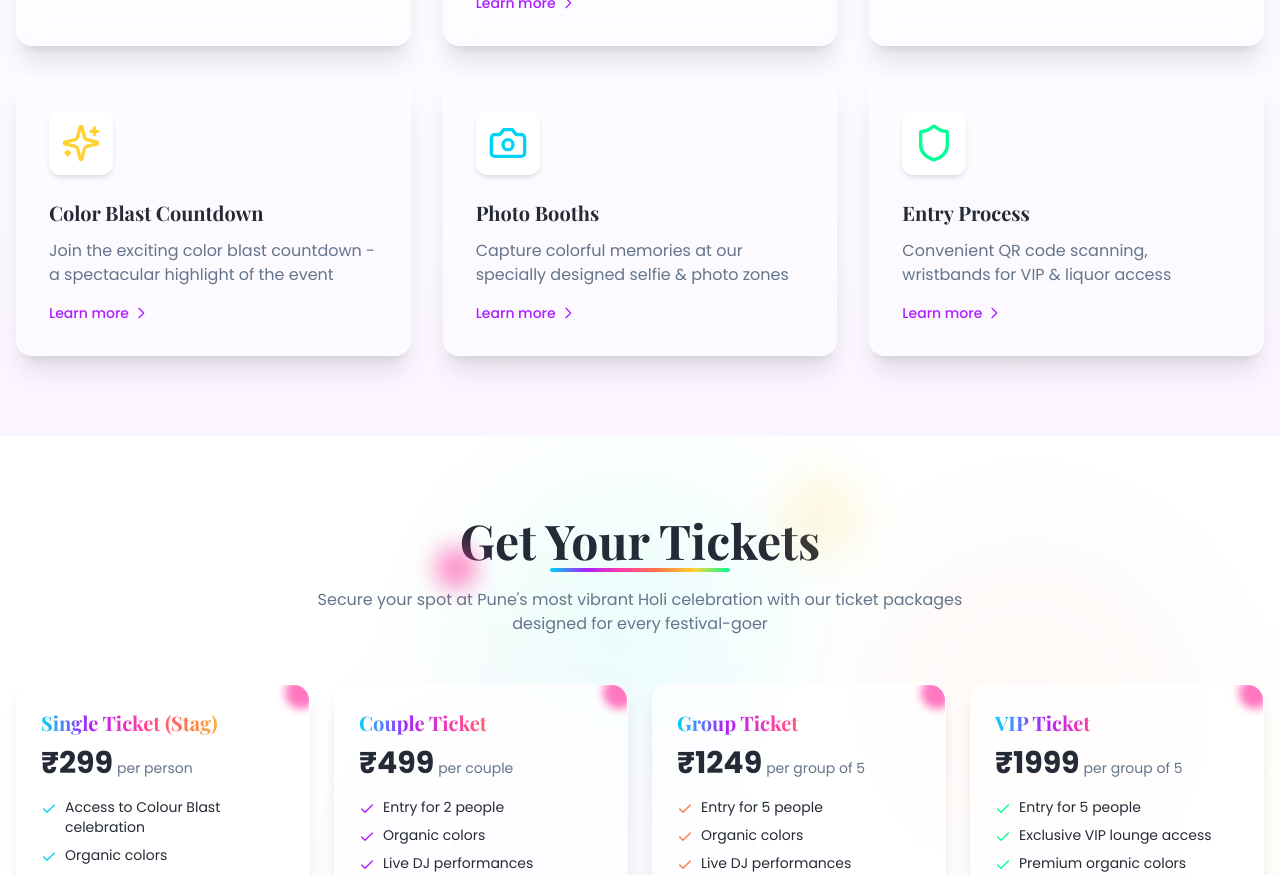
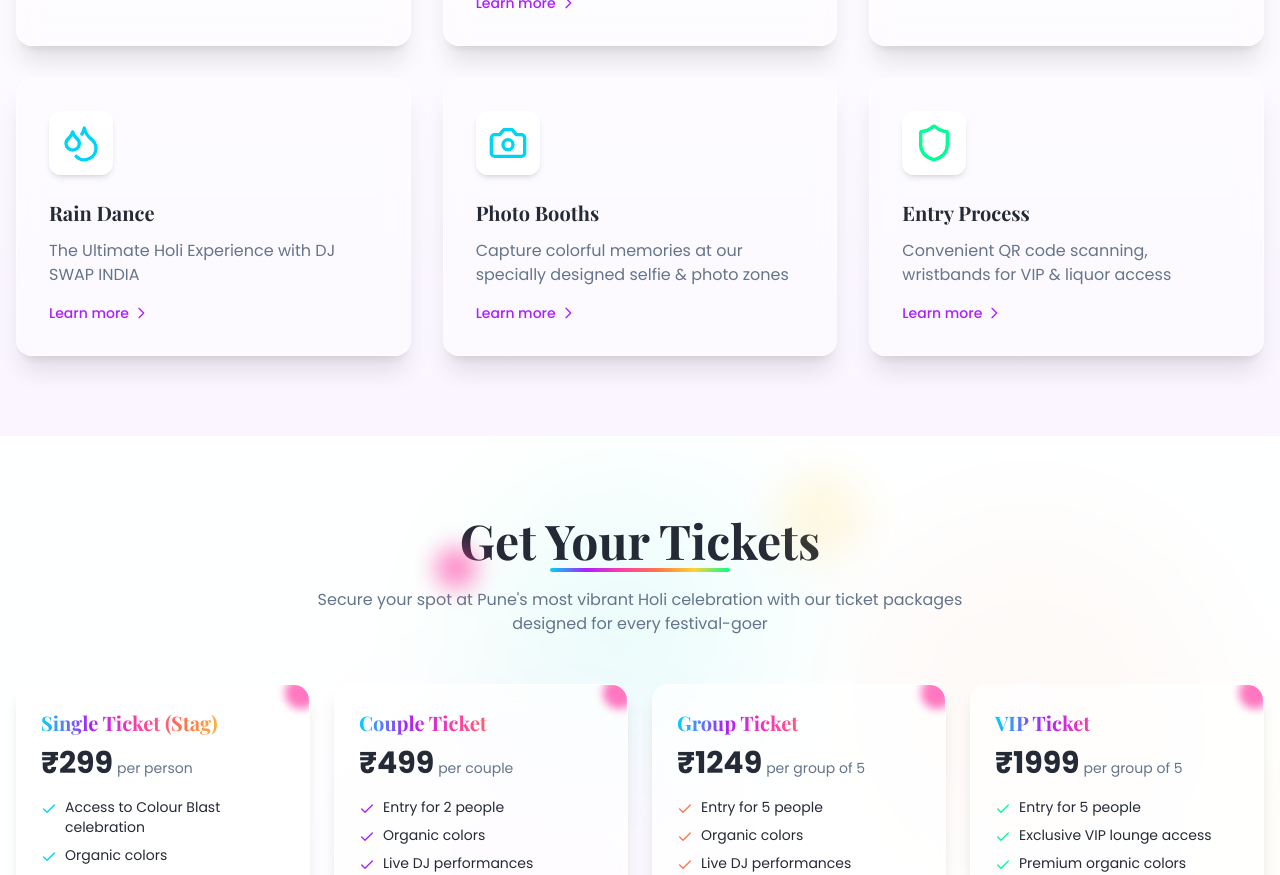
Before and after one commit to rakesh-more-0/colour-blast, a React (Vite) app: page / in a window 1280 px wide. Shown: the part 1860-2735 px from the top of the page. Built offline with nearby package versions, Linux system fonts and the light colour scheme.

Commit message:
Refactor Features Section
Removed Color Blast Countdown from Festival Highlights and repositioned the Rain Dance section as discussed.

```diff
--- a/src/components/FeaturesSection.tsx
+++ b/src/components/FeaturesSection.tsx
@@ -1,5 +1,6 @@
+
 import React, { useState, useRef } from 'react';
-import { Music, Utensils, PaintBucket, Sparkles, Camera, Shield, X, Droplets, Umbrella } from 'lucide-react';
+import { Music, Utensils, PaintBucket, Droplets, Camera, Shield, X, Umbrella } from 'lucide-react';
 import { useMouseGlow } from '../hooks/useMouseGlow';
 
 interface FeatureItem {
@@ -48,17 +49,17 @@ const FeaturesSection = () => {
       details: "Multiple food stalls featuring a variety of cuisines including street food favorites, chaat, sandwiches, and traditional Holi specialties like gujiya and thandai. The dedicated liquor bar (with ID verification) will serve beer, cocktails, and other alcoholic beverages."
     },
     {
-      icon: <Sparkles className="w-10 h-10 text-holi-yellow" />,
-      title: "Color Blast Countdown",
-      description: "Join the exciting color blast countdown - a spectacular highlight of the event",
+      icon: <Droplets className="w-10 h-10 text-holi-blue" />,
+      title: "Rain Dance",
+      description: "The Ultimate Holi Experience with DJ SWAP INDIA",
       details: (
         <div className="space-y-6">
-          <p>The Color Blast Countdown is our signature event happening at 12 noon. Everyone gathers in the central area as our MC leads a countdown, followed by thousands of attendees throwing colors in the air simultaneously, creating a breathtaking spectacle of colors against the sky.</p>
+          <p>Get ready to dance your heart out under the showers of joy! Our massive Rain Dance setup will keep the energy high as you groove to electrifying beats by DJ SWAP INDIA.</p>
 
           <div className="mt-6 p-4 bg-gradient-to-r from-blue-50 to-blue-100 rounded-lg border border-blue-200">
             <div className="flex items-center gap-3 mb-3">
-              <Droplets className="w-6 h-6 text-blue-500" />
-              <h4 className="font-bold text-blue-700">Rain Dance – The Ultimate Holi Experience!</h4>
+              <Umbrella className="w-6 h-6 text-blue-500" />
+              <h4 className="font-bold text-blue-700">Rain Dance – The Ultimate Holi Experience! 🎶💃</h4>
             </div>
 
             <p className="mb-4">Get ready to dance your heart out under the showers of joy! Our massive Rain Dance setup will keep the energy high as you groove to electrifying beats by DJ SWAP INDIA.</p>
```
